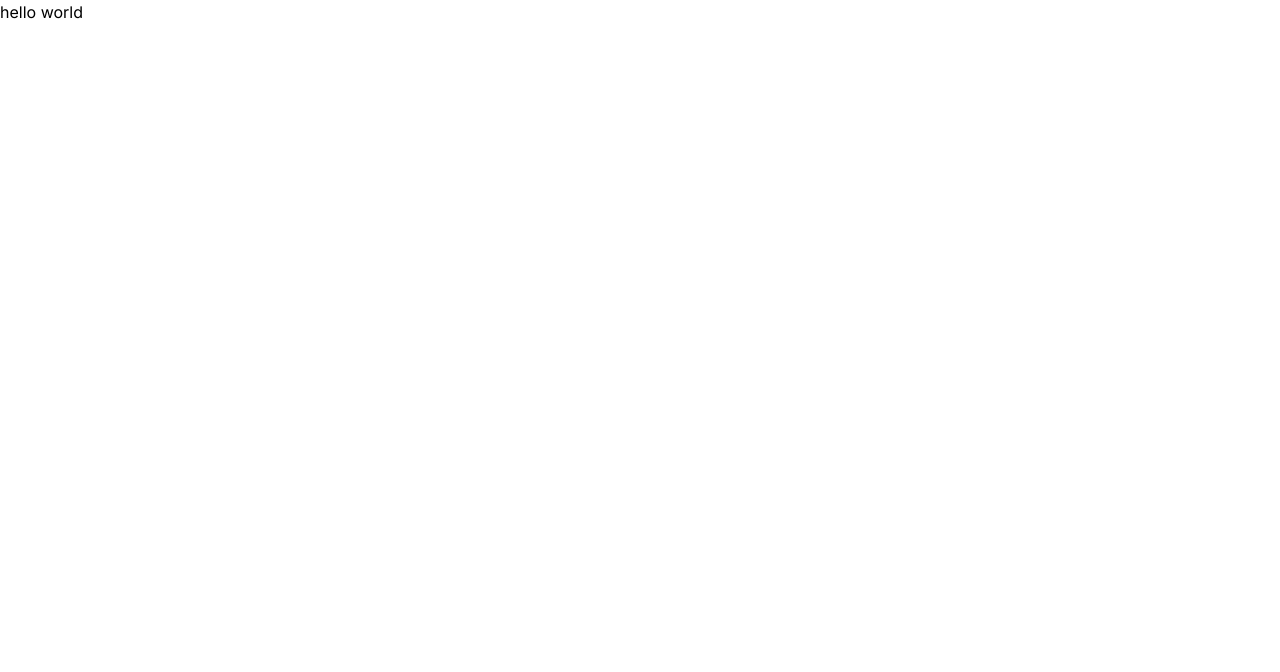
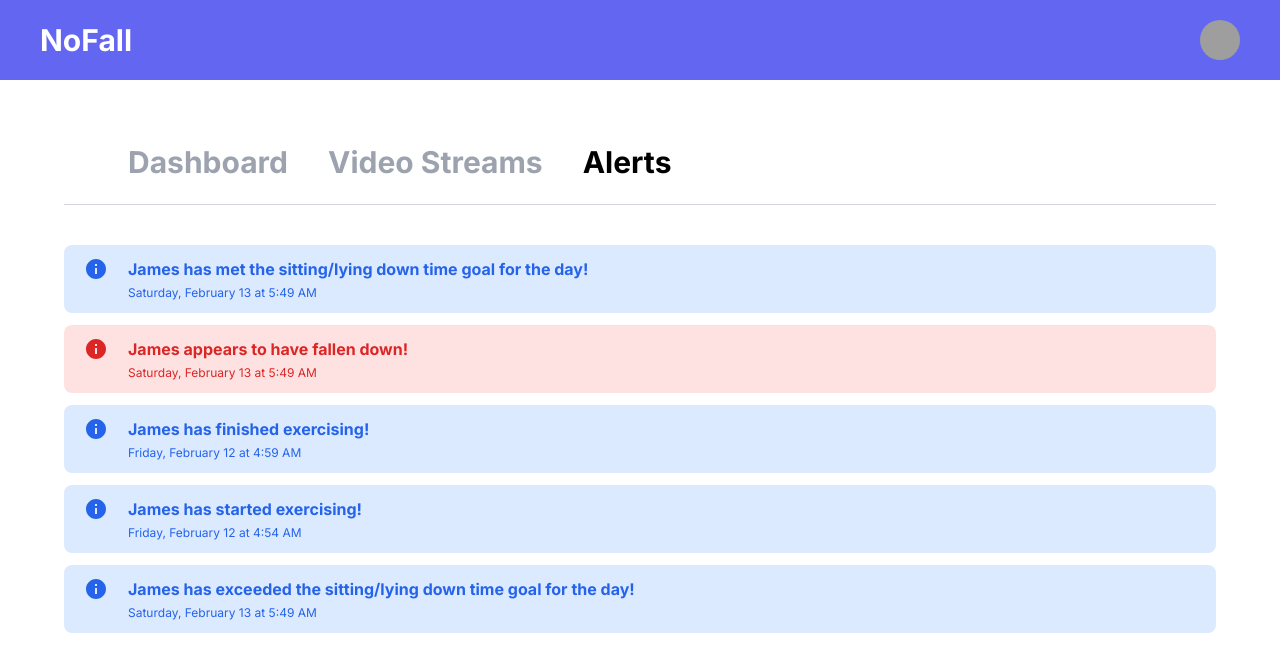
Before and after one commit to juliacamacho/nofall, a React (Create React App) app: page /alerts in a window 1280 px wide. Shown: the top 672 px of the page. Built offline with nearby package versions, Linux system fonts and the light colour scheme; grey boxes are pictures that could not be loaded.

Commit message:
alert page + cards

```diff
--- /dev/null
+++ b/src/components/AlertCard.js
@@ -0,0 +1,56 @@
+import React from "react";
+
+export default function AlertCard({type = 'none', message = "unknown event", timestamp = 0}) {
+
+    let primaryColor = "gray-600";
+    let secondaryColor = "gray-100";
+
+
+    switch (type) {
+        case 'info':
+            primaryColor = "blue-600";
+            secondaryColor = "blue-100";
+
+            break;
+
+        case 'alert':
+            primaryColor = "red-600";
+            secondaryColor = "red-100";
+            break;
+
+        default:
+            console.debug("Unknown type passed into AlertCard");
+    }
+
+    const dateStrOpt = {
+        weekday: 'long', month: 'long', day: 'numeric',
+    };
+
+    const timeStrOpt = {
+        hour: 'numeric', minute: 'numeric'
+    }
+
+    const time = new Date(timestamp);
+
+    let timeStr = time.toLocaleDateString('en-US', dateStrOpt) +
+        " at " + time.toLocaleTimeString('en-US', timeStrOpt);
+
+    const additionalClasses = `text-${primaryColor} bg-${secondaryColor}`;
+
+    return (
+        <div className={"flex rounded-lg px-5 py-3 space-x-5 fill-current " + additionalClasses}>
+            <span className="inline-block">
+                <svg xmlns="http://www.w3.org/2000/svg" viewBox="0 0 24 24" width="24" height="24">
+                    <path fill="none" d="M0 0h24v24H0z"/>
+                    <path
+                        d="M12 22C6.477 22 2 17.523 2 12S6.477 2 12 2s10 4.477 10 10-4.477 10-10 10zm-1-11v6h2v-6h-2zm0-4v2h2V7h-2z"/>
+                </svg>
+            </span>
+            <div className="inline-block space-y-1">
+                <div className="font-bold">{message}</div>
+                <div className="text-xs">{timeStr}</div>
+            </div>
+
+        </div>
+    )
+}
--- a/src/pages/AlertsPage.js
+++ b/src/pages/AlertsPage.js
@@ -1,11 +1,46 @@
 import React from "react";
+import Navbar from "../components/Navbar";
+import Tabs from "../components/Tabs";
+import AlertCard from "../components/AlertCard";
 
 const AlertsPage = () => {
     return (
-        <div>
-            <h1>hello world</h1>
-        </div>
+        <>
+            <Navbar/>
+            <div className="py-8 px-16">
+                <Tabs/>
+                <div className="space-y-3">
+                    <AlertCard
+                        type='info'
+                        message="James has met the sitting/lying down time goal for the day!"
+                        timestamp={1613195383000}
+                    />
+                    <AlertCard
+                        type='alert'
+                        message="James appears to have fallen down!"
+                        timestamp={1613195383000}
+                    />
+                    <AlertCard
+                        type='info'
+                        message="James has finished exercising!"
+                        timestamp={1613105953000}
+                    />
+                    <AlertCard
+                        type='info'
+                        message="James has started exercising!"
+                        timestamp={1613105643000}
+                    />
+                    <AlertCard
+                        type='info'
+                        message="James has exceeded the sitting/lying down time goal for the day!"
+                        timestamp={1613195383000}
+                    />
+                </div>
+
+
+            </div>
+        </>
     )
-}
+};
 
 export default AlertsPage;
```
